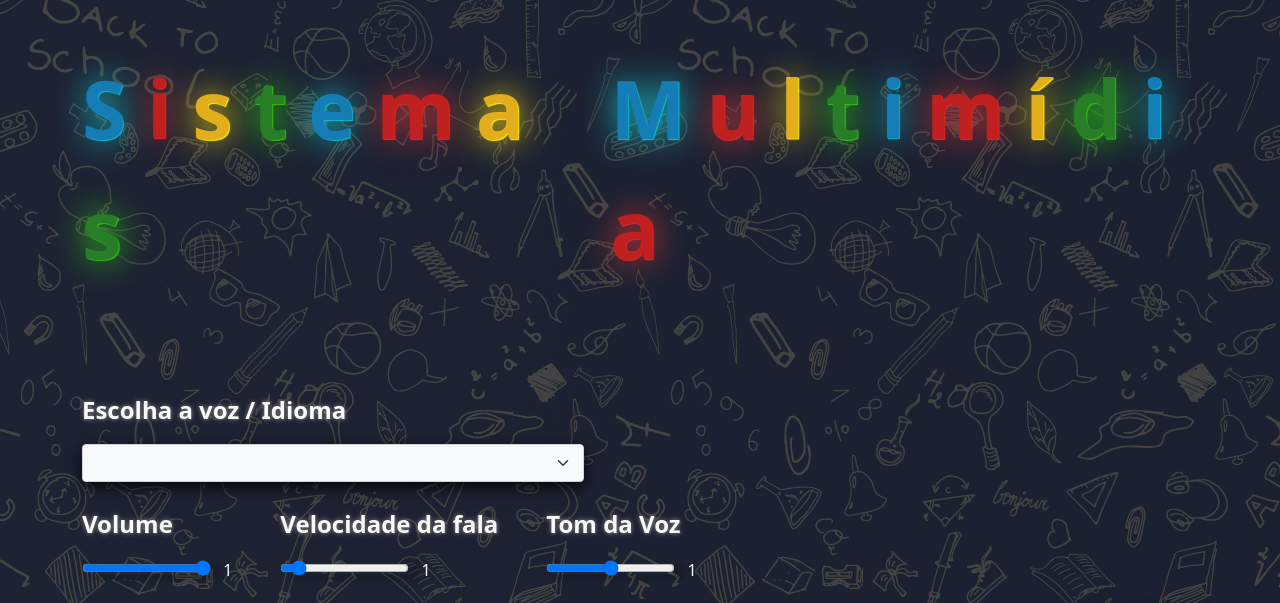
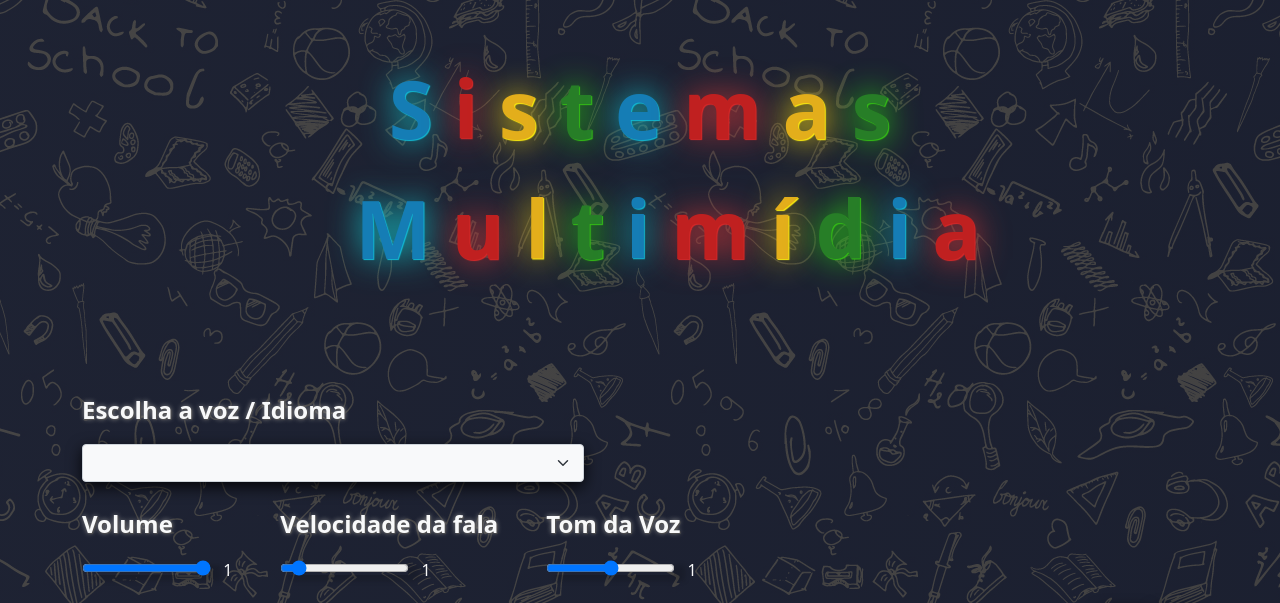
Before and after one commit to rafaelaraujo02/Acessibilidade, a plain HTML site: page index.html in a window 1280 px wide. Shown: the top 603 px of the page. Drawn offline with nearby package versions, Linux system fonts and the light colour scheme.

Commit message:
max width

```diff
--- a/style.css
+++ b/style.css
@@ -86,3 +86,10 @@ img{
     align-items: center;
     justify-content: center;
 }
+
+@media (max-width: 1370px){
+    .logo{
+        display: flex;
+        flex-direction: column;
+    }
+}
```
